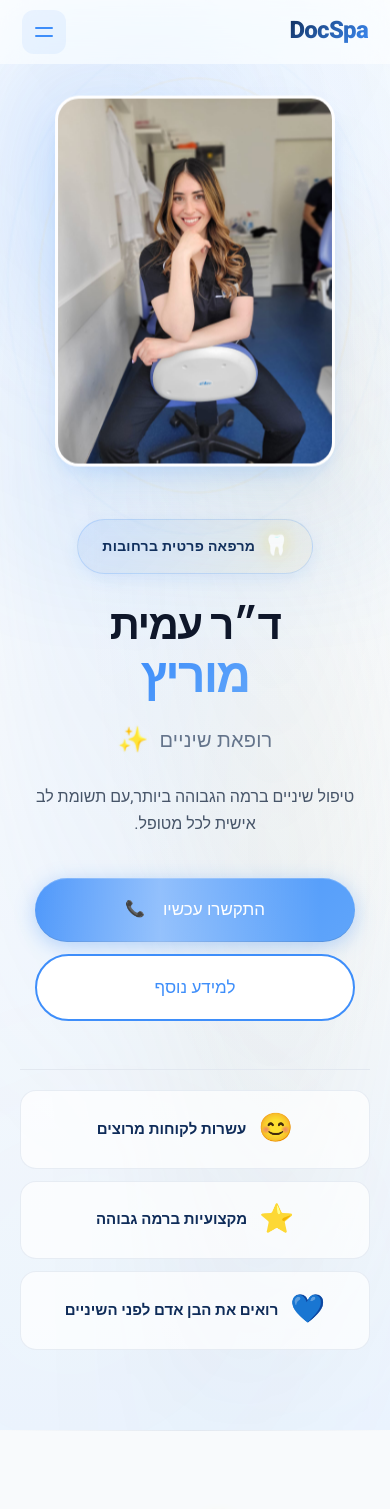
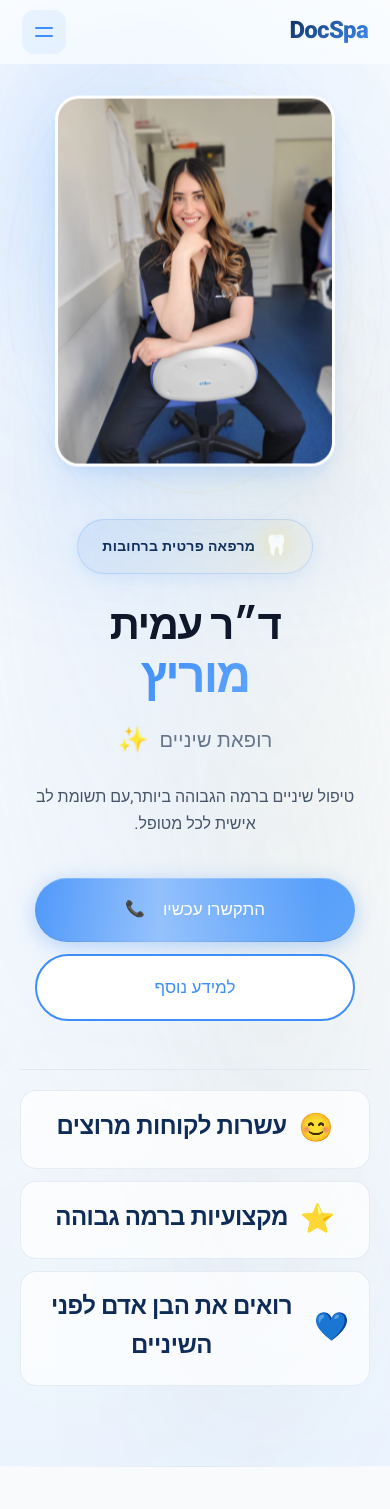
Before and after one commit to Ranb972/DocSpa, a React (Vite) app: page / in a window 390 px wide. Shown: the top 1509 px of the page. Built offline with nearby package versions, Linux system fonts and the light colour scheme; a web font is replaced by a local one.

Commit message:
fix: rewrite stats cards with simple data structure
Completely rewrote the hero highlights section using a simpler
approach with new class names to avoid CSS specificity issues.
Now uses emoji + text objects mapped to highlight-card components.

```diff
--- a/src/sections/Hero.css
+++ b/src/sections/Hero.css
@@ -211,67 +211,32 @@
   font-size: 16px;
 }
 
-/* Hero Stats */
-.hero-stats {
+/* Hero Highlights - Simple horizontal cards */
+.hero-highlights-row {
   display: flex;
   align-items: center;
-  gap: 24px;
+  gap: 16px;
   padding: 24px 0;
   border-top: 1px solid var(--color-gray-lighter);
 }
 
-.stat-item {
+.highlight-card {
   display: flex;
-  flex-direction: column;
-  gap: 4px;
+  flex-direction: row;
+  align-items: center;
+  gap: 12px;
 }
 
-.stat-number {
-  font-family: var(--font-primary);
-  font-size: 32px;
-  font-weight: 800;
-  background: linear-gradient(135deg, var(--color-primary) 0%, #60A5FA 100%);
-  -webkit-background-clip: text;
-  -webkit-text-fill-color: transparent;
-  background-clip: text;
-  letter-spacing: -0.02em;
-}
-
-.stat-icon {
+.highlight-emoji {
   font-size: 28px;
-  display: block;
   flex-shrink: 0;
 }
 
-.stat-label {
-  font-size: 13px;
-  font-weight: 500;
-  color: var(--color-gray);
-}
-
-/* Highlight badge style - horizontal layout with RTL */
-.stat-item.highlight-badge {
-  flex-direction: row;
-  align-items: center;
-  gap: 12px;
-  direction: rtl;
-}
-
-.stat-item.highlight-badge .stat-icon {
-  margin-bottom: 0;
-}
-
-.stat-item.highlight-badge .stat-label {
+.highlight-text {
   font-size: 14px;
   font-weight: 600;
   color: var(--color-primary-dark);
-  text-align: right;
-}
-
-.stat-divider {
-  width: 1px;
-  height: 40px;
-  background: var(--color-gray-lighter);
+  white-space: nowrap;
 }
 
 /* Hero Visual */
@@ -598,8 +563,9 @@
     justify-content: center;
   }
 
-  .hero-stats {
+  .hero-highlights-row {
     justify-content: center;
+    flex-wrap: wrap;
   }
 
   .hero-image-container {
@@ -669,19 +635,15 @@
     justify-content: center;
   }
 
-  /* Stack stats vertically on mobile - centered with natural RTL text flow */
-  .hero-stats {
+  /* Stack highlights vertically on mobile */
+  .hero-highlights-row {
     flex-direction: column;
     gap: 12px;
     padding: 20px 0;
-    align-items: stretch;
   }
 
-  .stat-divider {
-    display: none;
-  }
-
-  .stat-item.highlight-badge {
+  .highlight-card {
+    display: flex;
     flex-direction: row;
     align-items: center;
     justify-content: center;
@@ -690,26 +652,16 @@
     background: rgba(255, 255, 255, 0.7);
     border-radius: 16px;
     border: 1px solid rgba(226, 232, 240, 0.8);
-    text-align: right;
     width: 100%;
-    direction: rtl;
   }
 
-  .stat-item.highlight-badge .stat-icon {
+  .highlight-emoji {
     font-size: 28px;
-    margin-bottom: 0;
-    flex-shrink: 0;
   }
 
-  .stat-item.highlight-badge .stat-label {
+  .highlight-text {
     font-size: 15px;
-    text-align: right;
-    line-height: 1.4;
-    direction: rtl;
-  }
-
-  .stat-number {
-    font-size: 24px;
+    white-space: normal;
   }
 
   .hero-image-container {
--- a/src/sections/Hero.jsx
+++ b/src/sections/Hero.jsx
@@ -97,24 +97,20 @@ const Hero = () => {
           </div>
 
           <div
-            className="hero-stats hero-highlights"
+            className="hero-highlights-row"
             data-aos="fade-up"
             data-aos-delay="500"
           >
-            <div className="stat-item highlight-badge">
-              <span className="stat-icon">😊</span>
-              <span className="stat-label">עשרות לקוחות מרוצים</span>
-            </div>
-            <div className="stat-divider"></div>
-            <div className="stat-item highlight-badge">
-              <span className="stat-icon">⭐</span>
-              <span className="stat-label">מקצועיות ברמה גבוהה</span>
-            </div>
-            <div className="stat-divider"></div>
-            <div className="stat-item highlight-badge">
-              <span className="stat-icon">💙</span>
-              <span className="stat-label">רואים את הבן אדם לפני השיניים</span>
-            </div>
+            {[
+              { emoji: '😊', text: 'עשרות לקוחות מרוצים' },
+              { emoji: '⭐', text: 'מקצועיות ברמה גבוהה' },
+              { emoji: '💙', text: 'רואים את הבן אדם לפני השיניים' },
+            ].map((item, index) => (
+              <div key={index} className="highlight-card">
+                <span className="highlight-emoji">{item.emoji}</span>
+                <span className="highlight-text">{item.text}</span>
+              </div>
+            ))}
           </div>
         </div>
 
```
